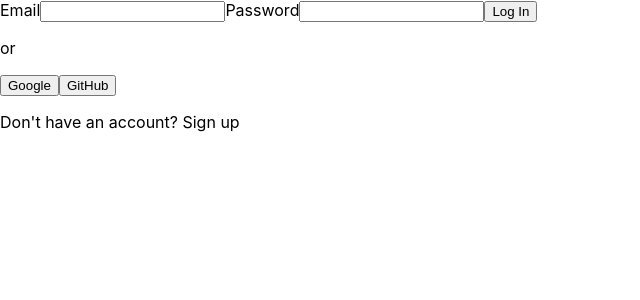
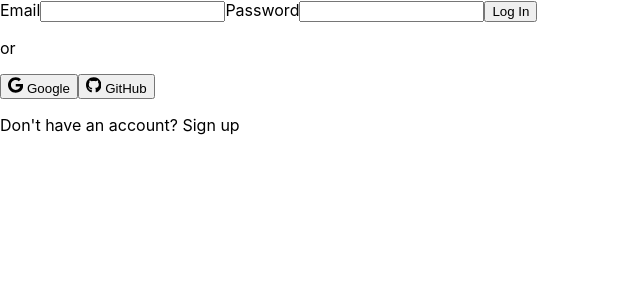
Before and after one commit to OgmaCapStone/ogma-client, a Next.js app: page /login in a window 1280 px wide. Shown: the top 300 px of the page, without its empty margins (0-640 px from the left). Built offline with nearby package versions, Linux system fonts and the light colour scheme.

Commit message:
➕ ADD: Social login icons. Testing icon system by adding the social media icons to the social login buttons.

```diff
--- a/pages/login.js
+++ b/pages/login.js
@@ -1,6 +1,7 @@
 import React, { useReducer } from "react";
 import Link from "next/link";
 import { initialState, reducer } from "@reducers/login";
+import { GithubIcon, GoogleIcon } from "@icons";
 
 export default function login() {
   const [state, dispatch] = useReducer(reducer, initialState);
@@ -34,8 +35,12 @@ export default function login() {
       </form>
       <p>or</p>
       <div>
-        <button type="button">Google</button>
-        <button type="button">GitHub</button>
+        <button type="button">
+          <GoogleIcon size={16} /> Google
+        </button>
+        <button type="button">
+          <GithubIcon size={16} /> GitHub
+        </button>
       </div>
       <p>
         Don&apos;t have an account? <Link href="/signup">Sign up</Link>
```
